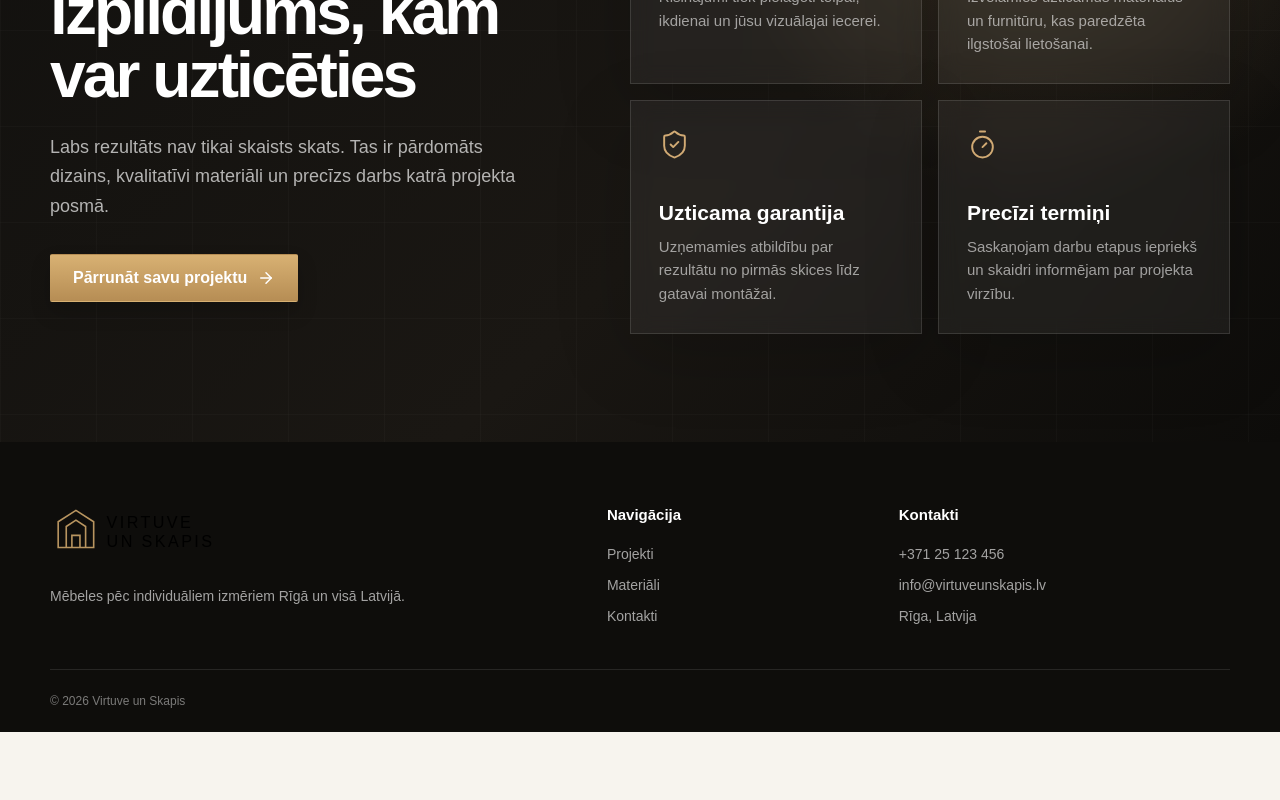
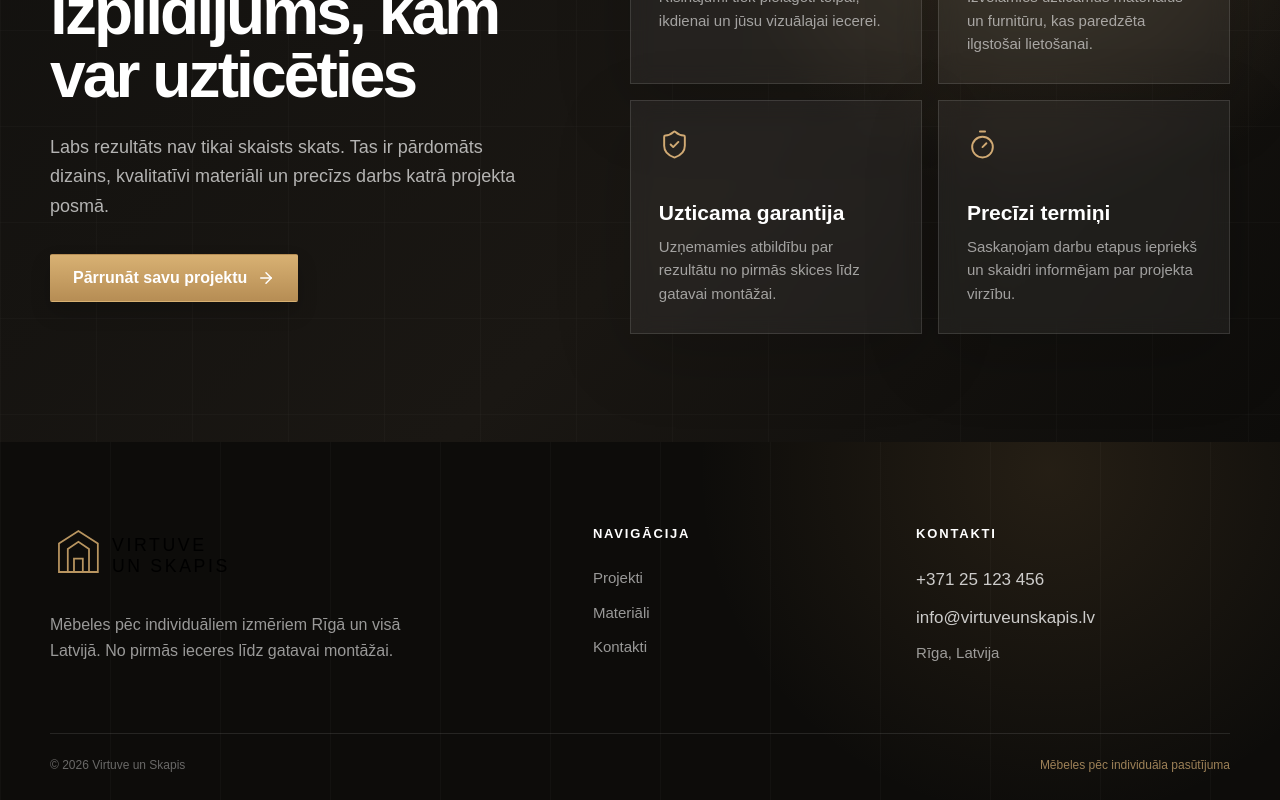
Before and after one commit to SergeyJak/virtuveunskapis, a Next.js app: page / in a window 1280 px wide. Shown: the part 3109-3909 px from the top of the page. Before the commit the page ends 3841 px from the top, so only its background shows below. Built offline with nearby package versions, Linux system fonts and the light colour scheme.

Commit message:
feat: refine footer layout

```diff
--- a/components/Footer.tsx
+++ b/components/Footer.tsx
@@ -1,15 +1,35 @@
 import Image from 'next/image'
 import Link from 'next/link'
+import styles from './Footer.module.css'
 
 export function Footer() {
   return (
-    <footer className="footer">
-      <div className="container footer-grid">
-        <div><Image src="/logo/logo.svg" alt="Virtuve un skapis" width={210} height={58} /><p>Mēbeles pēc individuāliem izmēriem Rīgā un visā Latvijā.</p></div>
-        <div><h3>Navigācija</h3><Link href="/portfolio">Projekti</Link><Link href="/#materials">Materiāli</Link><Link href="/contacts">Kontakti</Link></div>
-        <div><h3>Kontakti</h3><a href="tel:+37125123456">+371 25 123 456</a><a href="mailto:info@virtuveunskapis.lv">info@virtuveunskapis.lv</a><span>Rīga, Latvija</span></div>
+    <footer className={styles.footer}>
+      <div className={`container ${styles.grid}`}>
+        <div className={styles.brandBlock}>
+          <Image className={styles.logo} src="/logo/logo.svg" alt="Virtuve un Skapis" width={230} height={64} />
+          <p className={styles.brandText}>Mēbeles pēc individuāliem izmēriem Rīgā un visā Latvijā. No pirmās ieceres līdz gatavai montāžai.</p>
+        </div>
+
+        <nav className={styles.column} aria-label="Kājenes navigācija">
+          <h3 className={styles.heading}>Navigācija</h3>
+          <Link className={styles.link} href="/portfolio">Projekti</Link>
+          <Link className={styles.link} href="/#materials">Materiāli</Link>
+          <Link className={styles.link} href="/contacts">Kontakti</Link>
+        </nav>
+
+        <div className={styles.column}>
+          <h3 className={styles.heading}>Kontakti</h3>
+          <a className={`${styles.link} ${styles.contactLink}`} href="tel:+37125123456">+371 25 123 456</a>
+          <a className={`${styles.link} ${styles.contactLink}`} href="mailto:info@virtuveunskapis.lv">info@virtuveunskapis.lv</a>
+          <span className={styles.text}>Rīga, Latvija</span>
+        </div>
       </div>
-      <div className="container footer-bottom">© 2026 Virtuve un Skapis</div>
+
+      <div className={`container ${styles.bottom}`}>
+        <span>© 2026 Virtuve un Skapis</span>
+        <span className={styles.bottomAccent}>Mēbeles pēc individuāla pasūtījuma</span>
+      </div>
     </footer>
   )
 }
```
